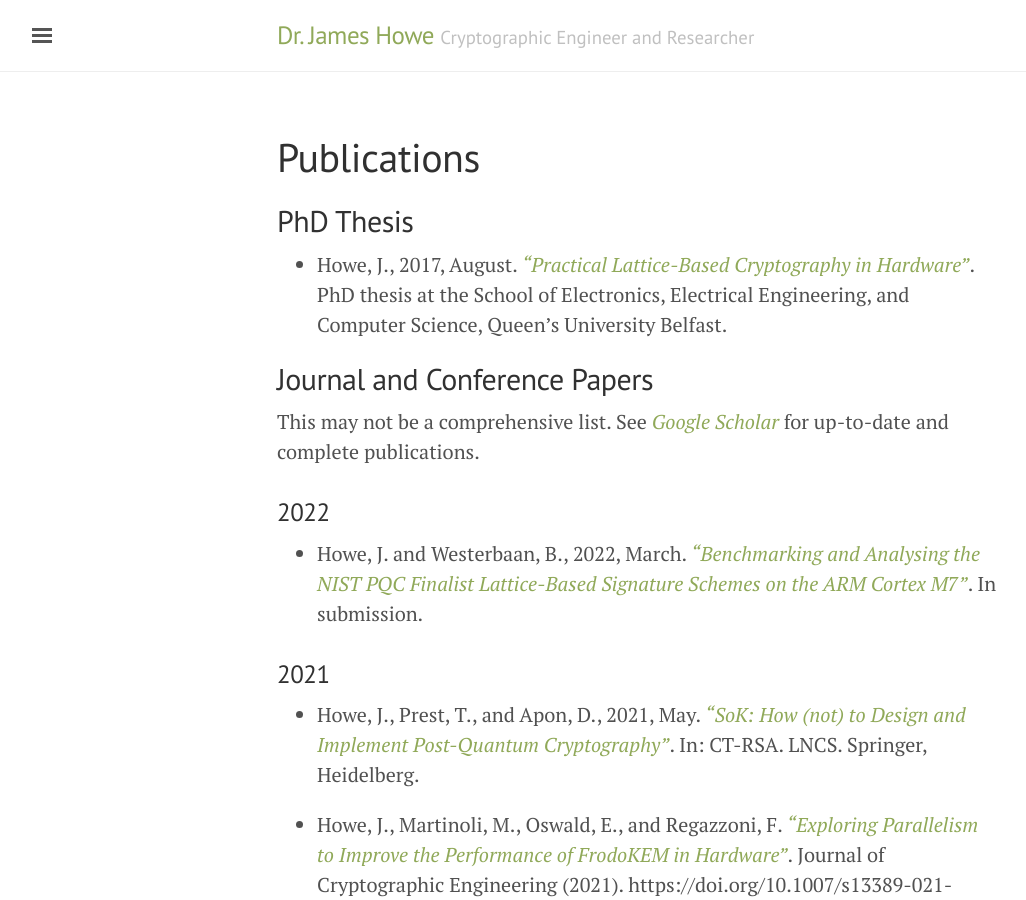
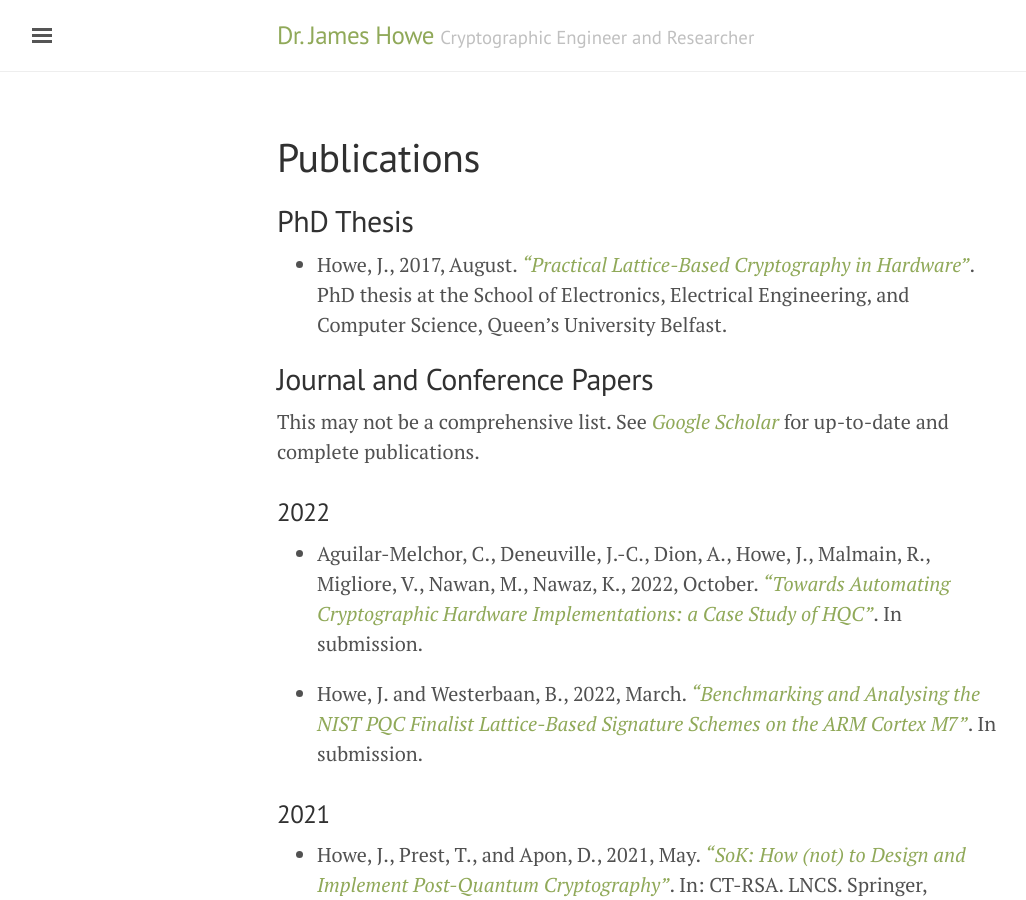
Before and after one commit to jameshoweee/jameshoweee.github.io, a Jekyll site: the page built from papers.md, in a window 1280 px wide and 900 px high. Shown: the whole window, without its empty margins (3-1029 px from the left). Built offline with Jekyll 4.4.1, drawn with Linux system fonts in a browser that asks for light colours; some of the changed lines change nothing that is shown.

Commit message:
Update papers.md

```diff
--- a/papers.md
+++ b/papers.md
@@ -12,6 +12,8 @@ This may not be a comprehensive list.
 See [*Google Scholar*](https://scholar.google.co.uk/citations?user=LItUNn4AAAAJ&hl=en) for up-to-date and complete publications.
 
 ### 2022
+* Aguilar-Melchor, C., Deneuville, J.-C., Dion, A., Howe, J., Malmain, R., Migliore, V., Nawan, M., Nawaz, K., 2022, October. [*"Towards Automating Cryptographic Hardware Implementations: a Case Study of HQC"*](https://eprint.iacr.org/2022/1425.pdf). In submission.
+
 * Howe, J. and Westerbaan, B., 2022, March. [*"Benchmarking and Analysing the NIST PQC Finalist Lattice-Based Signature Schemes on the ARM Cortex M7"*](https://eprint.iacr.org/2022/405.pdf). In submission.
 
 ### 2021
@@ -20,19 +22,19 @@ See [*Google Scholar*](https://scholar.google.co.uk/citations?user=LItUNn4AAAAJ&
 * Howe, J., Martinoli, M., Oswald, E., and Regazzoni, F. [*"Exploring Parallelism to Improve the Performance of FrodoKEM in Hardware"*](files/Howe2021_Article_ExploringParallelismToImproveT.pdf). Journal of Cryptographic Engineering (2021). https://doi.org/10.1007/s13389-021-00258-7
 
 ### 2020
-* Howe, J., Prest, T., Ricosset, T., Rossi, M., 2020, April. [*"Isochronous Gaussian Sampling: From Inception to Implementation"*](https://eprint.iacr.org/2019/1411). Post-Quantum Cryptography - 11th International Conference, PQCrypto 2020, Paris, France, April 15-17, 2020 Revised Selected Papers.
+* Howe, J., Prest, T., Ricosset, T., Rossi, M., 2020, April. [*"Isochronous Gaussian Sampling: From Inception to Implementation"*](https://eprint.iacr.org/2019/1411.pdf). Post-Quantum Cryptography - 11th International Conference, PQCrypto 2020, Paris, France, April 15-17, 2020 Revised Selected Papers.
 
 ### 2019
 * Howe, J., Martinoli, M., Oswald, E., Regazzoni, F., 2019, August. [*"Optimised lattice-based key encapsulation in hardware"*](https://csrc.nist.gov/CSRC/media/Events/Second-PQC-Standardization-Conference/documents/accepted-papers/howe-optimised-lattice-based.pdf). NIST’s Second PQC Standardization Conference 2019, 13.
 
-* Ravi, P., Jhanwar, M. P., Howe, J., Chattopadhyay, A., and Bhasin, S., 2019, July. [*"Exploiting Determinism in Lattice-based Signatures: Practical Fault Attacks on pqm4 Implementations of NIST Candidates"*](https://eprint.iacr.org/2019/769). In Proceedings of the 2019 ACM Asia Conference on Computer and Communications Security (Asia CCS '19). ACM, New York, NY, USA, 427-440.
+* Ravi, P., Jhanwar, M. P., Howe, J., Chattopadhyay, A., and Bhasin, S., 2019, July. [*"Exploiting Determinism in Lattice-based Signatures: Practical Fault Attacks on pqm4 Implementations of NIST Candidates"*](https://eprint.iacr.org/2019/769.pdf). In Proceedings of the 2019 ACM Asia Conference on Computer and Communications Security (Asia CCS '19). ACM, New York, NY, USA, 427-440.
 
-* Howe, J., Khalid, A., Martinoli, M., Regazzoni, F., and Oswald, E., 2019, May. [*"Fault Attack Countermeasures for Error Samplers in Lattice-Based Cryptography"*](https://eprint.iacr.org/2019/206). In 2019 IEEE International Symposium on Circuits and Systems (ISCAS). IEEE.
+* Howe, J., Khalid, A., Martinoli, M., Regazzoni, F., and Oswald, E., 2019, May. [*"Fault Attack Countermeasures for Error Samplers in Lattice-Based Cryptography"*](https://eprint.iacr.org/2019/206.pdf). In 2019 IEEE International Symposium on Circuits and Systems (ISCAS). IEEE.
 
 ### 2018
 *	Howe, J., Oder, T., Krausz, M., and Güneysu, T., 2018, September. [*"Standard Lattice-Based Key Encapsulation on Embedded Devices"*](https://tches.iacr.org/index.php/TCHES/article/view/7279). IACR Transactions on Cryptographic Hardware and Embedded Systems, 2018(3), pp.372-393.
 
-*	Khalid, A., Howe, J., Rafferty, C., Regazzoni, F., and O'Neill, M., 2018, May. [*"Compact, Scalable, and Efficient Discrete Gaussian Samplers for Lattice-Based Cryptography"*](https://eprint.iacr.org/2018/265). In 2018 IEEE International Symposium on Circuits and Systems (ISCAS), pp. 1-5. IEEE.
+*	Khalid, A., Howe, J., Rafferty, C., Regazzoni, F., and O'Neill, M., 2018, May. [*"Compact, Scalable, and Efficient Discrete Gaussian Samplers for Lattice-Based Cryptography"*](https://eprint.iacr.org/2018/265.pdf). In 2018 IEEE International Symposium on Circuits and Systems (ISCAS), pp. 1-5. IEEE.
 
 * Khalid, A., Rafferty, C., Howe, J., Brannigan, S., Liu, W. and O'Neill, M., 2018, October. [*"Error Samplers for Lattice-Based Cryptography - Challenges, Vulnerabilities, and Solutions"*](https://ieeexplore.ieee.org/document/8605725). In 2018 IEEE Asia Pacific Conference on Circuits and Systems (APCCAS), pp. 411-414. IEEE.
 
```
